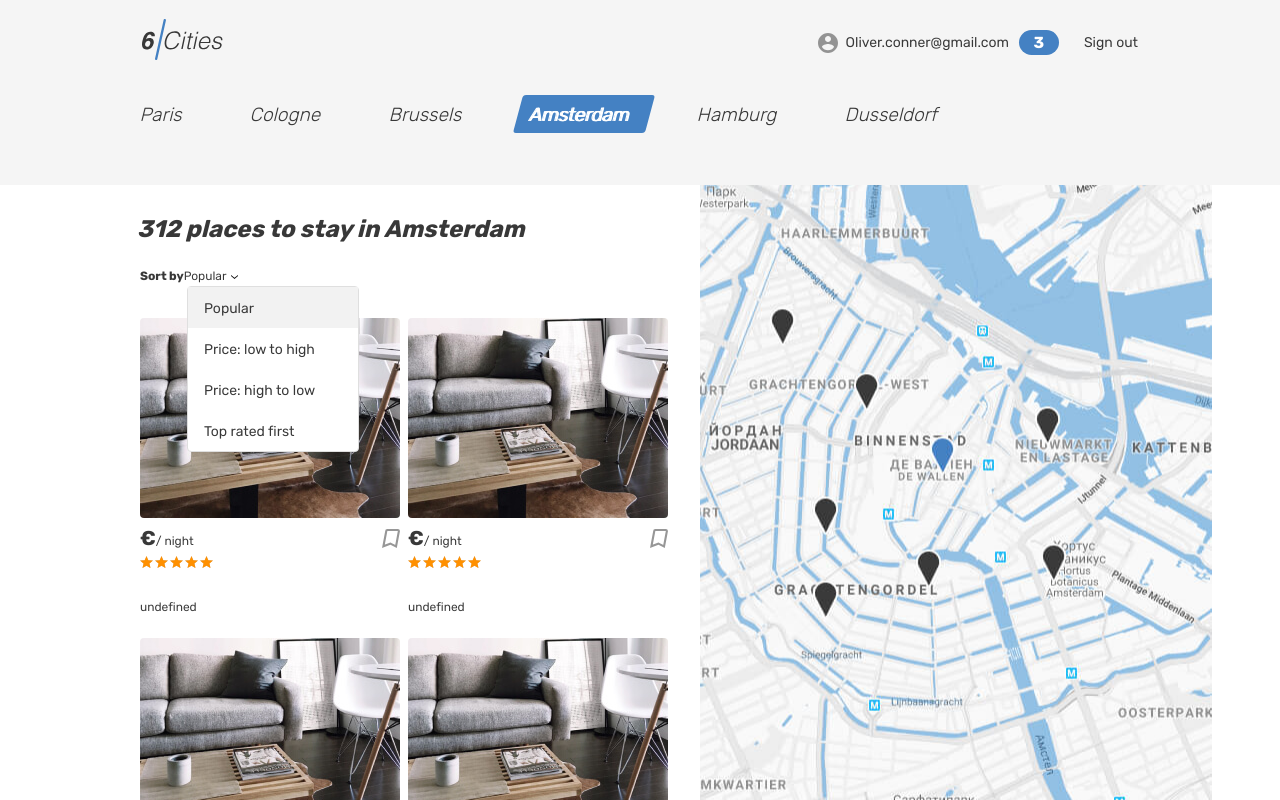
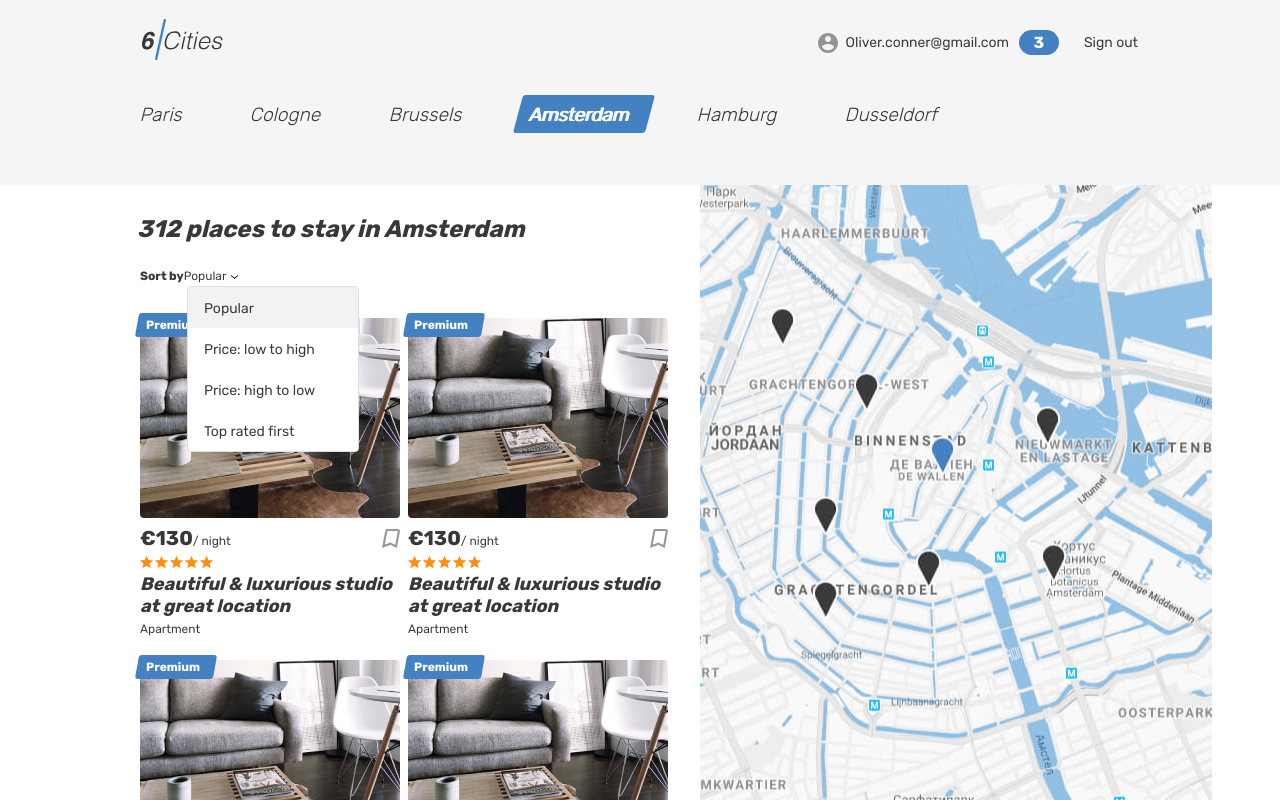
Before and after one commit to htmlacademy-react/235995-six-cities-14, a React (Vite) app: page / in a window 1280 px wide. Built offline with nearby package versions, Linux system fonts and the light colour scheme.

Commit message:
fix: props drilling throw components

```diff
--- a/src/components/card/card.tsx
+++ b/src/components/card/card.tsx
@@ -1,16 +1,16 @@
 import { Offer } from '../app';
 
 interface CardProps {
-  offer?: Offer;
+  offer: Offer;
 }
 
-const getOfferType = (offerType: string = ''): string | undefined => offerType[0]?.toUpperCase() + offerType?.slice(1);
+const getOfferType = (offerType: string = ''): string => offerType[0].toUpperCase() + offerType.slice(1);
 
 function Card({offer}: CardProps): JSX.Element {
   return (
     <article className="cities__card place-card">
-      <div className={offer?.isPremium ? 'place-card__mark' : '' }>
-        <span>{offer?.isPremium ? 'Premium' : ''}</span>
+      <div className={offer.isPremium ? 'place-card__mark' : '' }>
+        <span>{offer.isPremium ? 'Premium' : ''}</span>
       </div>
       <div className="cities__image-wrapper place-card__image-wrapper">
         <a href="#">
@@ -20,7 +20,7 @@ function Card({offer}: CardProps): JSX.Element {
       <div className="place-card__info">
         <div className="place-card__price-wrapper">
           <div className="place-card__price">
-            <b className="place-card__price-value">&euro;{offer?.price}</b>
+            <b className="place-card__price-value">&euro;{offer.price}</b>
             <span className="place-card__price-text">&#47;&nbsp;night</span>
           </div>
           <button className="place-card__bookmark-button button" type="button">
@@ -37,9 +37,9 @@ function Card({offer}: CardProps): JSX.Element {
           </div>
         </div>
         <h2 className="place-card__name">
-          <a href="#">{offer?.title}</a>
+          <a href="#">{offer.title}</a>
         </h2>
-        <p className="place-card__type">{ getOfferType(offer?.type) }</p>
+        <p className="place-card__type">{ getOfferType(offer.type) }</p>
       </div>
     </article>
   );
--- a/src/pages/main/main.tsx
+++ b/src/pages/main/main.tsx
@@ -97,7 +97,7 @@ function MainPage ({cardsAmount, offer}: MainProps): JSX.Element {
                 </ul>
               </form>
               <div className="cities__places-list places__list tabs__content">
-                {Array.from({ length: cardsAmount }, (_, i: number): JSX.Element => <Card key={offer.id + i} />)}
+                {Array.from({ length: cardsAmount }, (_, i: number): JSX.Element => <Card key={1 + i} offer={offer} />)}
               </div>
             </section>
             <div className="cities__right-section">
```
